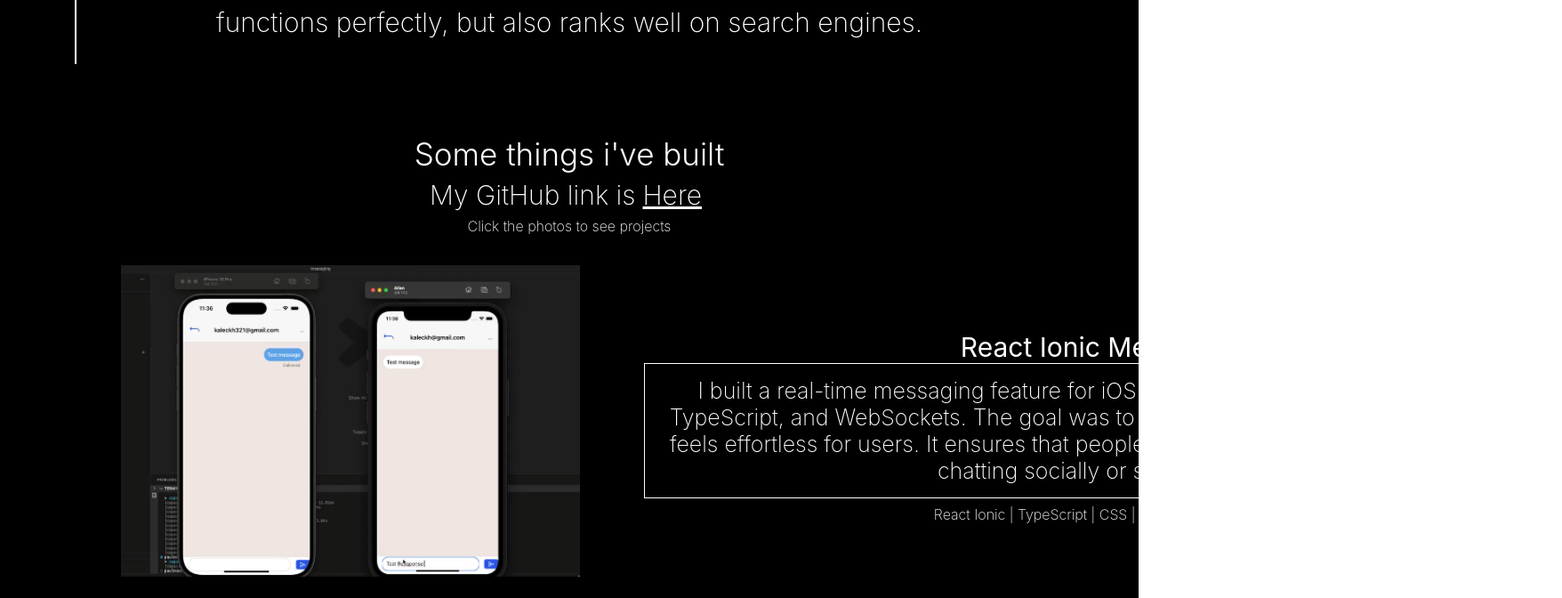
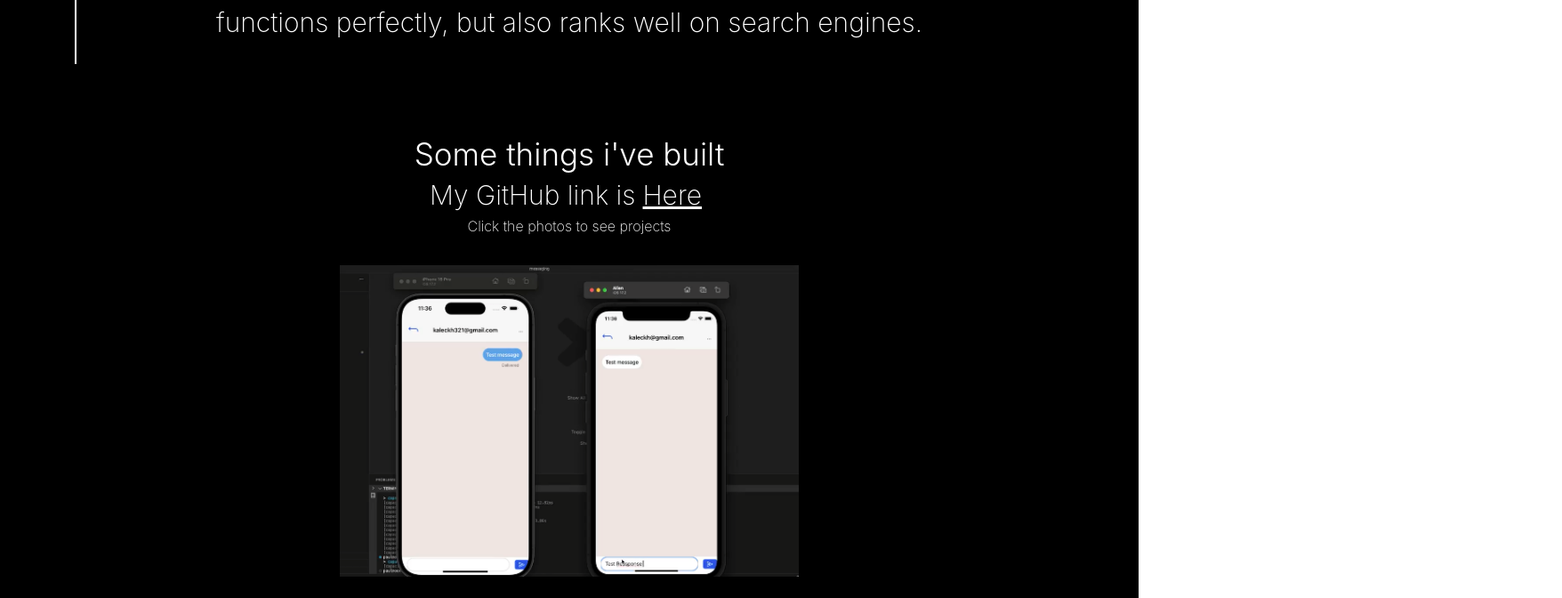
Before and after one commit to kaleckh/kaleckh.github.io, a React (Create React App) app: page / in a window 1280 px wide. Shown: the part 620-1292 px from the top of the page at 89% size, 1756 px wide, since content can reach past the window. Built offline with nearby package versions, Linux system fonts and the light colour scheme.

Commit message:
changed layout

```diff
--- a/src/App.css
+++ b/src/App.css
@@ -90,7 +90,7 @@
   display: flex;
   align-items: center;
   width: 90%;
-
+  flex-direction: column;
   justify-content: space-evenly;
 }
 
@@ -114,14 +114,20 @@
   height: fit-content;
   flex-direction: column;
 }
+.row {
+  display: flex;
+  justify-content: center;
+  align-items: center;
+  height: fit-content;
+  width: 95%;
+}
 
 .paragraph {
-  font-weight: 200;
-  font-size: 25px;
-  border: 0.5px white solid;
+  font-weight: 250;
+  font-size: 23px;
   padding: 15px;
-  width: 1000px;
   text-align: center;
+  width: 650px;
 }
 
 .section {
@@ -135,9 +141,9 @@
   display: flex;
   flex-direction: column;
   height: fit-content;
-
-  width: 100vw;
+  width: 100%;
   padding-top: 25px;
+  padding-bottom: 25px;
 }
 
 button {
@@ -422,6 +428,9 @@
   display: flex;
   justify-content: center;
 }
+.title{
+  font-size: 30px
+}
 
 .wholeScreen {
   height: 100%;
@@ -603,6 +612,12 @@
   transform: translateX(0);
 }
 
+@media (width < 1600px) {
+  .row{
+    flex-direction: column;
+  }
+}
+
 @media (width < 1300px) {
   .photoLeft {
     display: flex;
@@ -701,7 +716,7 @@
     align-items: center;
     height: fit-content;
     width: 100vw;
-    padding-top: 200px;
+    padding-top: 70px;
   }
   .workRightContainer {
     width: 100%;
@@ -791,7 +806,8 @@
     border-radius: 10px;
   }
   .sectionFive {
-    height: 70vh;
+    height: 90%;
+    padding-bottom: 50px;
     background-color: black;
     color: white;
     display: flex;
@@ -823,6 +839,7 @@
   .middle {
     flex-direction: column;
     width: 100%;
+    padding: 25px;
   }
   .socialsContainer {
     display: none;
--- a/src/App.js
+++ b/src/App.js
@@ -149,7 +149,7 @@
           </div>
         </div>
         <div className={"column"}>
-          <div className={"picRow"}>
+          <div className="row">
             <div className="middle">
               <div className={`workRightContainer`}>
                 <div className="center">
@@ -175,8 +175,6 @@
                 </div>
               </div>
             </div>
-          </div>
-
             <div className={"picRow"}>
               <div className="middle">
                 <div className={`workRightContainer`}>
@@ -203,6 +201,7 @@
                   </div>
                   <div style={{ padding: "8px" }} className="small">
                     Next.js | Javascript | CSS | HTML
+                  </div>
                 </div>
               </div>
             </div>
```
Lines whose indentation alone changed are shown as unchanged.
